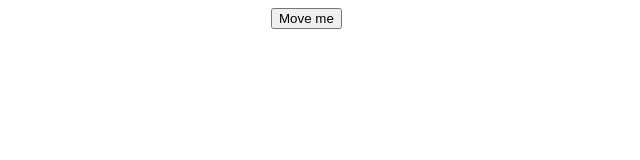
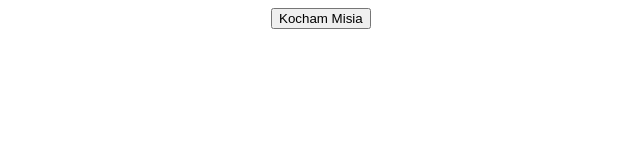
Before and after one commit to zuzanapiorkowska/moveXPromise, a plain HTML site: page index.html in a window 1280 px wide. Shown: the full height of the page, 277-917 px from the left. Drawn offline with Linux system fonts and the light colour scheme.

Commit message:
change button text

```diff
--- a/index.html
+++ b/index.html
@@ -8,7 +8,7 @@
     <title>Document</title>
 </head>
 <body>
-    <button id="btn">Move me</button>
+    <button id="btn">Kocham Misia</button>
     <script src="app.js"></script>
 </body>
 </html>
```
